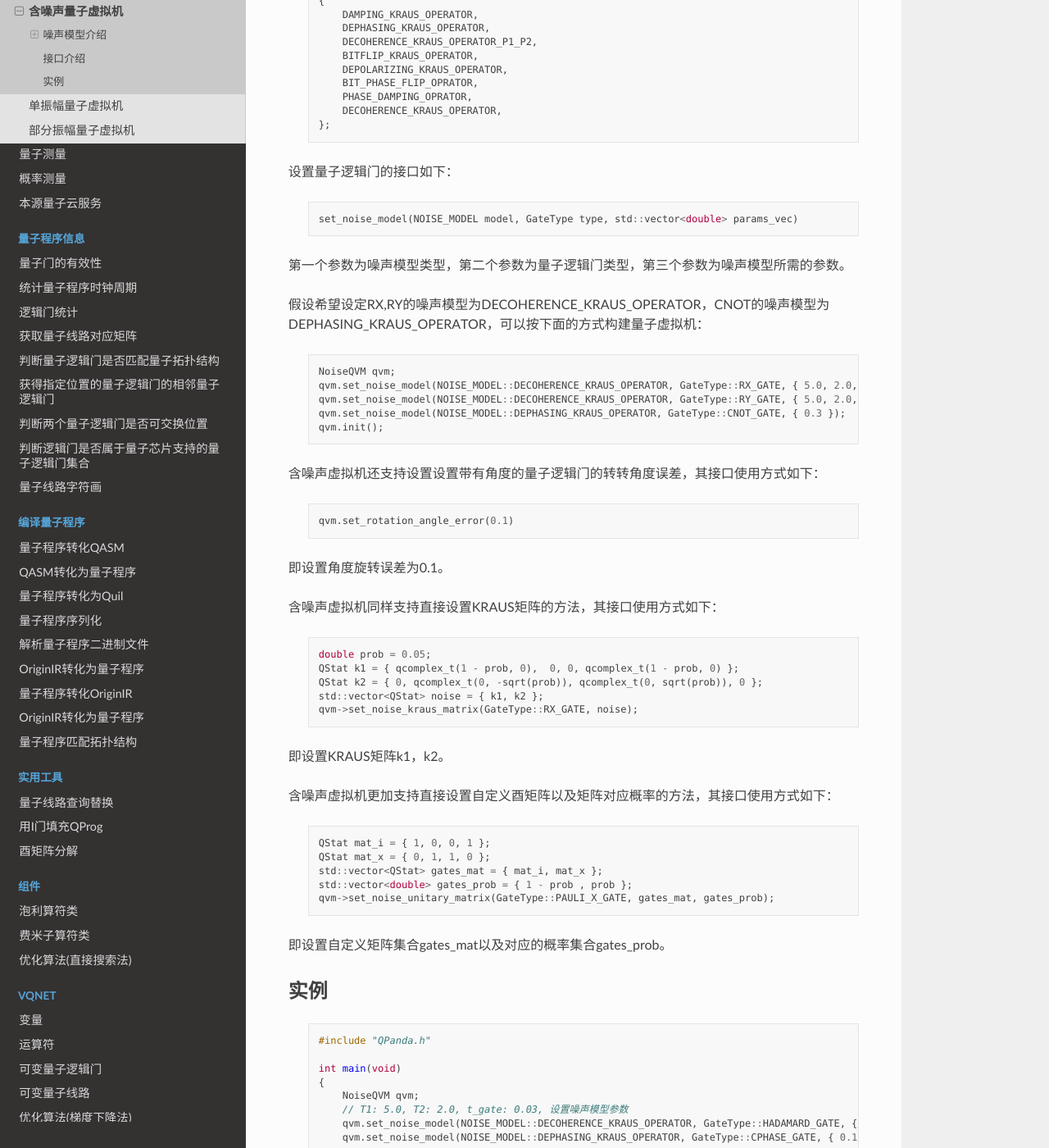
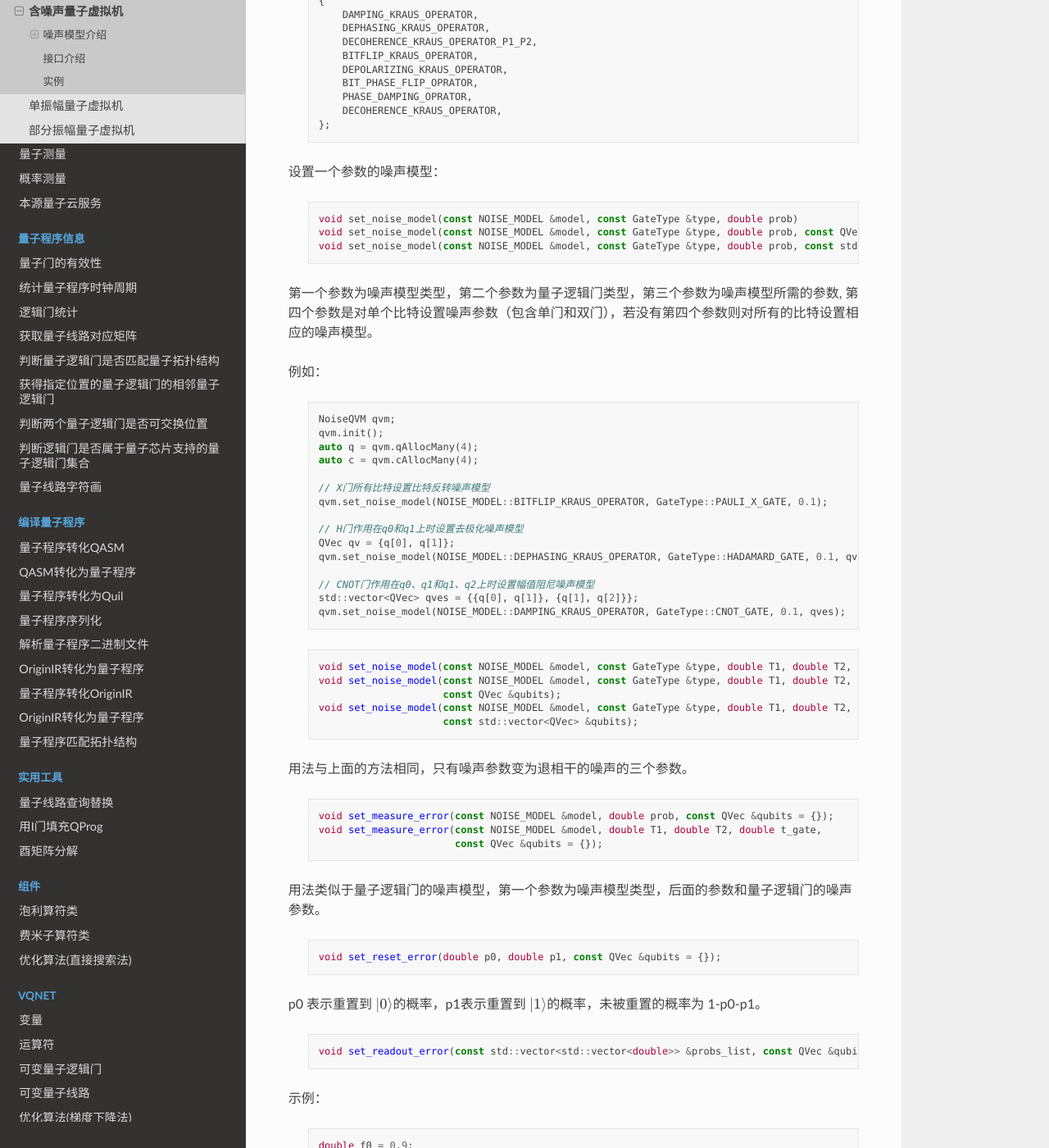
Before and after one commit to OriginQ/QPanda-tutorial, a Sphinx documentation site: the page built from source/NoiseQVM.rst, in a window 1280 px wide and 1400 px high, scrolled down 2727 px. Shown: the whole window at 82% size. Built offline with Sphinx 7.4.7 and the Read the Docs theme 2.0.0, drawn with Linux system fonts in a browser that asks for light colours; pages that are not in the unit, such as notebooks, are missing from menus; some of the changed text lies outside the part shown.

Commit message:
<fix> 更新全振幅噪声虚拟机的使用

```diff
--- a/source/NoiseQVM.rst
+++ b/source/NoiseQVM.rst
@@ -103,7 +103,7 @@ PHASE_DAMPING_OPRATOR是相位阻尼噪声模型，它的kraus算符和表示方
 
 目前QPanda2中含噪声量子逻辑门支持的噪声模型有：
 
-     .. code-block:: c
+    .. code-block:: c
 
         enum NOISE_MODEL
         {
@@ -117,56 +117,84 @@ PHASE_DAMPING_OPRATOR是相位阻尼噪声模型，它的kraus算符和表示方
             DECOHERENCE_KRAUS_OPERATOR,
         };
 
-设置量子逻辑门的接口如下：
+设置一个参数的噪声模型：
 
-     .. code-block:: c
+    .. code-block:: c
 
-        set_noise_model(NOISE_MODEL model, GateType type, std::vector<double> params_vec)
+        void set_noise_model(const NOISE_MODEL &model, const GateType &type, double prob)
+        void set_noise_model(const NOISE_MODEL &model, const GateType &type, double prob, const QVec &qubits)
+        void set_noise_model(const NOISE_MODEL &model, const GateType &type, double prob, const std::vector<QVec> &qubits)
 
-第一个参数为噪声模型类型，第二个参数为量子逻辑门类型，第三个参数为噪声模型所需的参数。
+第一个参数为噪声模型类型，第二个参数为量子逻辑门类型，第三个参数为噪声模型所需的参数, 第四个参数是对单个比特设置噪声参数（包含单门和双门），若没有第四个参数则对所有的比特设置相应的噪声模型。
 
-假设希望设定RX,RY的噪声模型为DECOHERENCE_KRAUS_OPERATOR，CNOT的噪声模型为DEPHASING_KRAUS_OPERATOR，可以按下面的方式构建量子虚拟机：
+例如：
 
-     .. code-block:: c
+    .. code-block:: c
 
         NoiseQVM qvm;
-        qvm.set_noise_model(NOISE_MODEL::DECOHERENCE_KRAUS_OPERATOR, GateType::RX_GATE, { 5.0, 2.0, 0.03 }); // T1: 5.0, T2: 2.0, t_gate: 0.03
-        qvm.set_noise_model(NOISE_MODEL::DECOHERENCE_KRAUS_OPERATOR, GateType::RY_GATE, { 5.0, 2.0, 0.03 });
-        qvm.set_noise_model(NOISE_MODEL::DEPHASING_KRAUS_OPERATOR, GateType::CNOT_GATE, { 0.3 });
         qvm.init();
+        auto q = qvm.qAllocMany(4);
+        auto c = qvm.cAllocMany(4);
+
+        // X门所有比特设置比特反转噪声模型
+        qvm.set_noise_model(NOISE_MODEL::BITFLIP_KRAUS_OPERATOR, GateType::PAULI_X_GATE, 0.1);
+
+        // H门作用在q0和q1上时设置去极化噪声模型
+        QVec qv = {q[0], q[1]};
+        qvm.set_noise_model(NOISE_MODEL::DEPHASING_KRAUS_OPERATOR, GateType::HADAMARD_GATE, 0.1, qv);
+
+        // CNOT门作用在q0、q1和q1、q2上时设置幅值阻尼噪声模型
+        std::vector<QVec> qves = {{q[0], q[1]}, {q[1], q[2]}};
+        qvm.set_noise_model(NOISE_MODEL::DAMPING_KRAUS_OPERATOR, GateType::CNOT_GATE, 0.1, qves);
+
+    .. code-block:: c
+
+        void set_noise_model(const NOISE_MODEL &model, const GateType &type, double T1, double T2, double t_gate);
+        void set_noise_model(const NOISE_MODEL &model, const GateType &type, double T1, double T2, double t_gate,
+                             const QVec &qubits);
+        void set_noise_model(const NOISE_MODEL &model, const GateType &type, double T1, double T2, double t_gate,
+                             const std::vector<QVec> &qubits);
+
+用法与上面的方法相同，只有噪声参数变为退相干的噪声的三个参数。
+
+    .. code-block:: c
+
+        void set_measure_error(const NOISE_MODEL &model, double prob, const QVec &qubits = {});
+        void set_measure_error(const NOISE_MODEL &model, double T1, double T2, double t_gate,
+                               const QVec &qubits = {});
+
+用法类似于量子逻辑门的噪声模型，第一个参数为噪声模型类型，后面的参数和量子逻辑门的噪声参数。
+
+    .. code-block:: c
+
+        void set_reset_error(double p0, double p1, const QVec &qubits = {});
+
+p0 表示重置到 :math:`\left|0\right\rangle`\ 的概率，p1表示重置到 :math:`\left|1\right\rangle`\ 的概率，未被重置的概率为 1-p0-p1。
+
+    .. code-block:: c
+
+        void set_readout_error(const std::vector<std::vector<double>> &probs_list, const QVec &qubits = {});
+
+示例：
+
+    .. code-block:: c
+
+        double f0 = 0.9;
+        double f1 = 0.85'
+        noise_qm->set_readout_error({{f0, 1 - f0},{1 - f1, f1}}, {q[0]});
+
+表示在读取q0时0读为0的概率为0.9，读为1的概率为1 - f0，
+1读为1的概率为0.85，读为0的概率为1 - f1
+
 
 含噪声虚拟机还支持设置设置带有角度的量子逻辑门的转转角度误差，其接口使用方式如下：
 
     .. code-block:: c
 
-        qvm.set_rotation_angle_error(0.1)
+        qvm.set_rotation_error(0.05);
 
-即设置角度旋转误差为0.1。
+即设置角度旋转误差为0.05。
 
-
-含噪声虚拟机同样支持直接设置KRAUS矩阵的方法，其接口使用方式如下：
-
-    .. code-block:: c
-
-        double prob = 0.05;
-        QStat k1 = { qcomplex_t(1 - prob, 0),  0, 0, qcomplex_t(1 - prob, 0) };
-        QStat k2 = { 0, qcomplex_t(0, -sqrt(prob)), qcomplex_t(0, sqrt(prob)), 0 };
-        std::vector<QStat> noise = { k1, k2 };
-        qvm->set_noise_kraus_matrix(GateType::RX_GATE, noise);
-
-即设置KRAUS矩阵k1，k2。
-
-含噪声虚拟机更加支持直接设置自定义酉矩阵以及矩阵对应概率的方法，其接口使用方式如下：
-
-    .. code-block:: c
-
-        QStat mat_i = { 1, 0, 0, 1 };
-        QStat mat_x = { 0, 1, 1, 0 };
-        std::vector<QStat> gates_mat = { mat_i, mat_x };
-        std::vector<double> gates_prob = { 1 - prob , prob };
-        qvm->set_noise_unitary_matrix(GateType::PAULI_X_GATE, gates_mat, gates_prob);
-
-即设置自定义矩阵集合gates_mat以及对应的概率集合gates_prob。
 
 实例
 ----------------
@@ -178,43 +206,34 @@ PHASE_DAMPING_OPRATOR是相位阻尼噪声模型，它的kraus算符和表示方
         int main(void)
         {
             NoiseQVM qvm;
-            // T1: 5.0, T2: 2.0, t_gate: 0.03, 设置噪声模型参数
-            qvm.set_noise_model(NOISE_MODEL::DECOHERENCE_KRAUS_OPERATOR, GateType::HADAMARD_GATE, { 5.0, 2.0, 0.03 });
-            qvm.set_noise_model(NOISE_MODEL::DEPHASING_KRAUS_OPERATOR, GateType::CPHASE_GATE, { 0.1 });
+            qvm.init();
+            auto q = qvm.qAllocMany(4);
+            auto c = qvm.cAllocMany(4);
 
-            // 设置角度旋转误差为0.1
-            qvm.set_rotation_angle_error(0.1);
-            qvm.init();
+            qvm.set_noise_model(NOISE_MODEL::BITFLIP_KRAUS_OPERATOR, GateType::PAULI_X_GATE, 0.1);
+            QVec qv0 = {q[0], q[1]};
+            qvm.set_noise_model(NOISE_MODEL::DEPHASING_KRAUS_OPERATOR, GateType::HADAMARD_GATE, 0.1, qv0);
+            std::vector<QVec> qves = {{q[0], q[1]}, {q[1], q[2]}};
+            qvm.set_noise_model(NOISE_MODEL::DAMPING_KRAUS_OPERATOR, GateType::CNOT_GATE, 0.1, qves);
 
-            auto qvec = qvm.qAllocMany(4);
-            auto cvec = qvm.cAllocMany(4);
+            double f0 = 0.9;
+            double f1 = 0.85;
+            qvm.set_readout_error({{f0, 1-f0}, {1-f1, f1}});
+            qvm.set_rotation_error(0.05);
 
-            // 构建QFT量子线路
-            QCircuit  qft = createEmptyCircuit();
-            for (auto i = 0; i<qvec.size(); i++)
+            QProg prog;
+            prog << X(q[0]) << H(q[0])
+                << CNOT(q[0], q[1])
+                << CNOT(q[1], q[2])
+                << CNOT(q[2], q[3])
+                << MeasureAll(q, c);
+
+            auto result = qvm.runWithConfiguration(prog, c, 1000);
+            for (auto &item : result)
             {
-                qft << H(qvec[qvec.size() - 1 - i]);
-                for (auto j = i + 1; j < qvec.size(); j++)
-                {
-                    qft << CR(qvec[qvec.size() - 1 - j],
-                        qvec[qvec.size() - 1 - i], 2 * PI / (1 << (j - i + 1)));
-                }
+                cout << item.first << " : " << item.second << endl;
             }
 
-            // 构建量子程序
-            QProg prog;
-            prog << qft << MeasureAll(qvec, cvec);
-
-            // 量子程序运行1000次，并返回测量结果
-            auto result = qvm.runWithConfiguration(prog, cvec, 1000);
-
-            // 打印量子态在量子程序多次运行结果中出现的次数
-            for (auto &val : result)
-            {
-                std::cout << val.first << " : " << val.second << std::endl;
-            }
-
-            qvm.finalize();
             return 0;
         }
 
```
Also changed, not shown: other parts of source/NoiseQVM.rst (+16 -16 lines).
